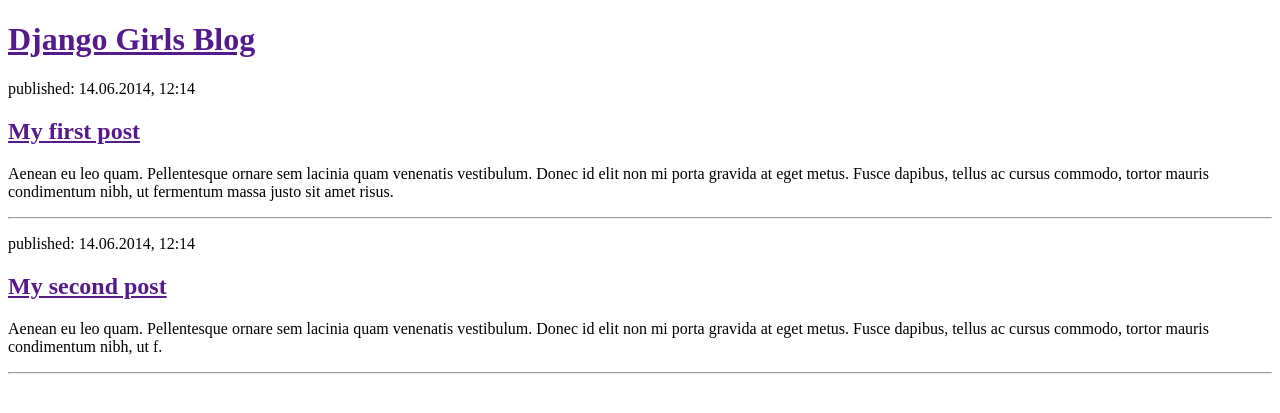
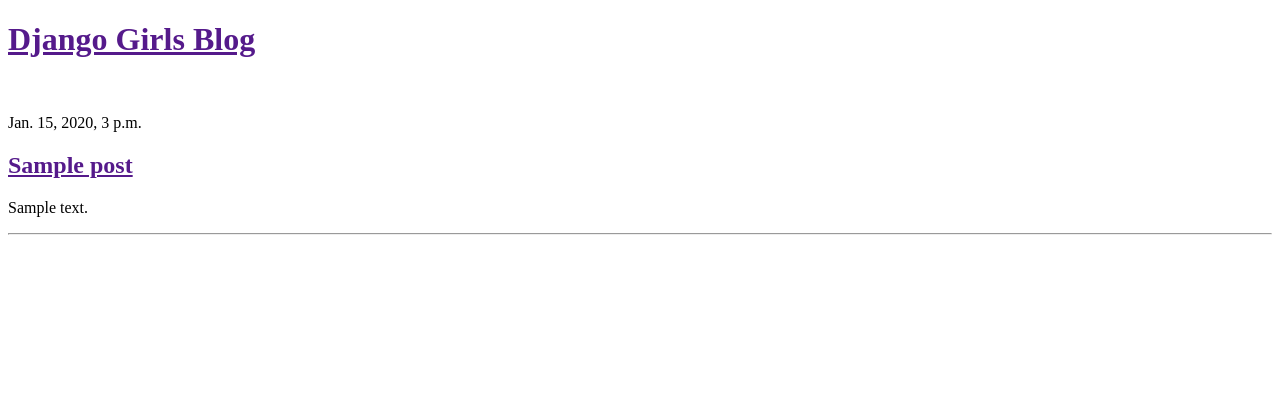
Before and after one commit to muhd-ali-1/django-girls, a Django app: template mysite/blog/templates/blog/post_list.html in a window 1280 px wide. Shown: the top 413 px of the page. Run offline with Django 3.2, Linux system fonts and the light colour scheme; the template is opened without the code that fills it: values that come from a table or form of the project are taken from there, others are empty; tables that the repository leaves empty hold one stand-in row (values such as "Sample post").

Commit message:
dynamic view

```diff
--- a/mysite/blog/templates/blog/post_list.html
+++ b/mysite/blog/templates/blog/post_list.html
@@ -9,18 +9,17 @@
             <h1><a href="">Django Girls Blog</a></h1>
         </div>
 
-        <div>
-            <p>published: 14.06.2014, 12:14</p>
-            <h2><a href="">My first post</a></h2>
-            <p>Aenean eu leo quam. Pellentesque ornare sem lacinia quam venenatis vestibulum. Donec id elit non mi porta gravida at eget metus. Fusce dapibus, tellus ac cursus commodo, tortor mauris condimentum nibh, ut fermentum massa justo sit amet risus.</p>
-            <hr>
-        </div>
+        <br>
 
         <div>
-            <p>published: 14.06.2014, 12:14</p>
-            <h2><a href="">My second post</a></h2>
-            <p>Aenean eu leo quam. Pellentesque ornare sem lacinia quam venenatis vestibulum. Donec id elit non mi porta gravida at eget metus. Fusce dapibus, tellus ac cursus commodo, tortor mauris condimentum nibh, ut f.</p>
-            <hr>
+            {% for post in posts %}
+            <div>
+                <p>{{ post.published_date }}</p>
+                <h2><a href="">{{ post.title }}</a></h2>
+                <p>{{ post.text }}</p>
+                <hr>
+            </div>
+            {% endfor %}
         </div>
     </body>
 </html>
--- a/mysite/blog/views.py
+++ b/mysite/blog/views.py
@@ -1,4 +1,7 @@
 from django.shortcuts import render
+from django.utils import timezone
+from .models import Post
 
 def post_list(request):
-    return render(request, 'blog/post_list.html', {})
+    posts = Post.objects.filter(published_date__lte=timezone.now()).order_by('published_date')
+    return render(request, 'blog/post_list.html', {'posts' : posts})
```
